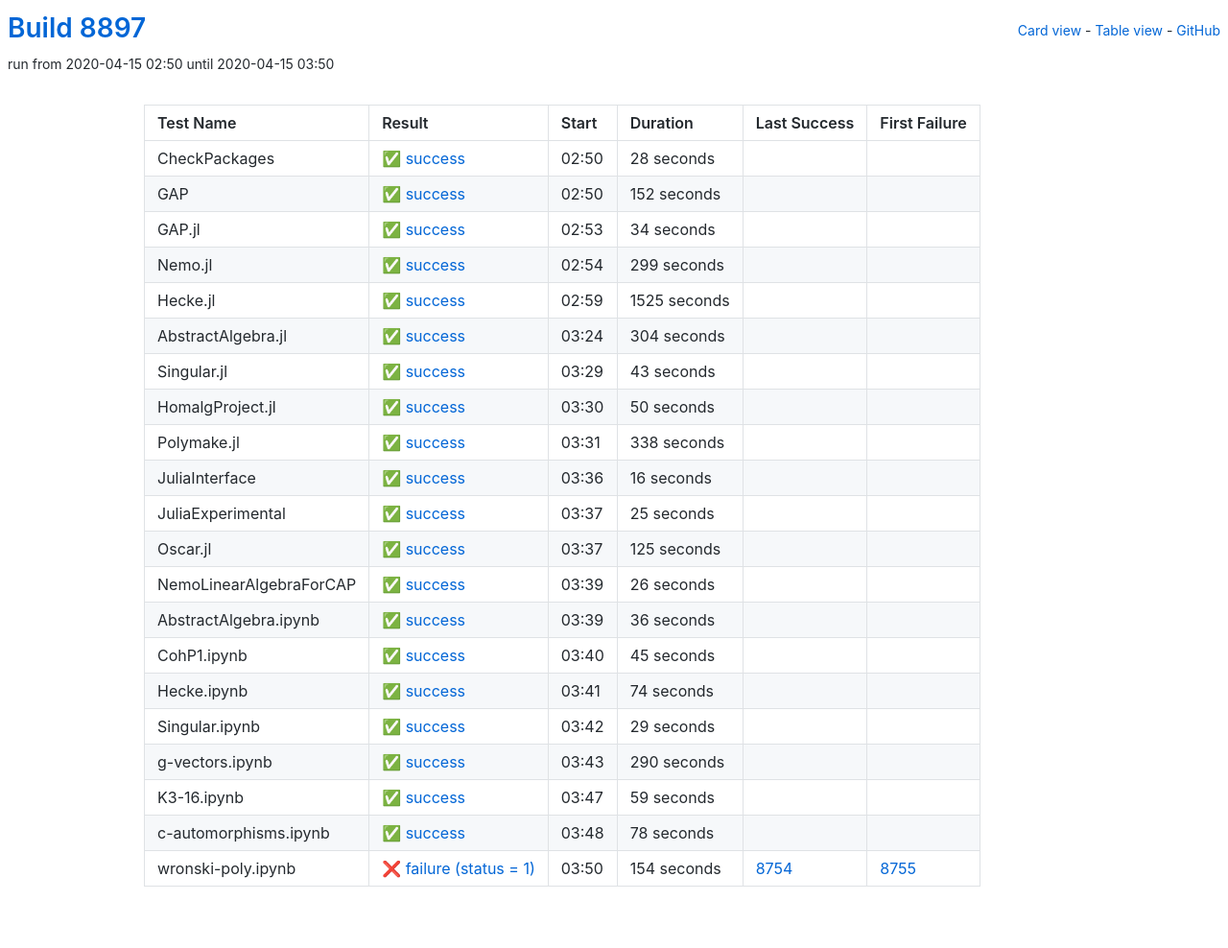
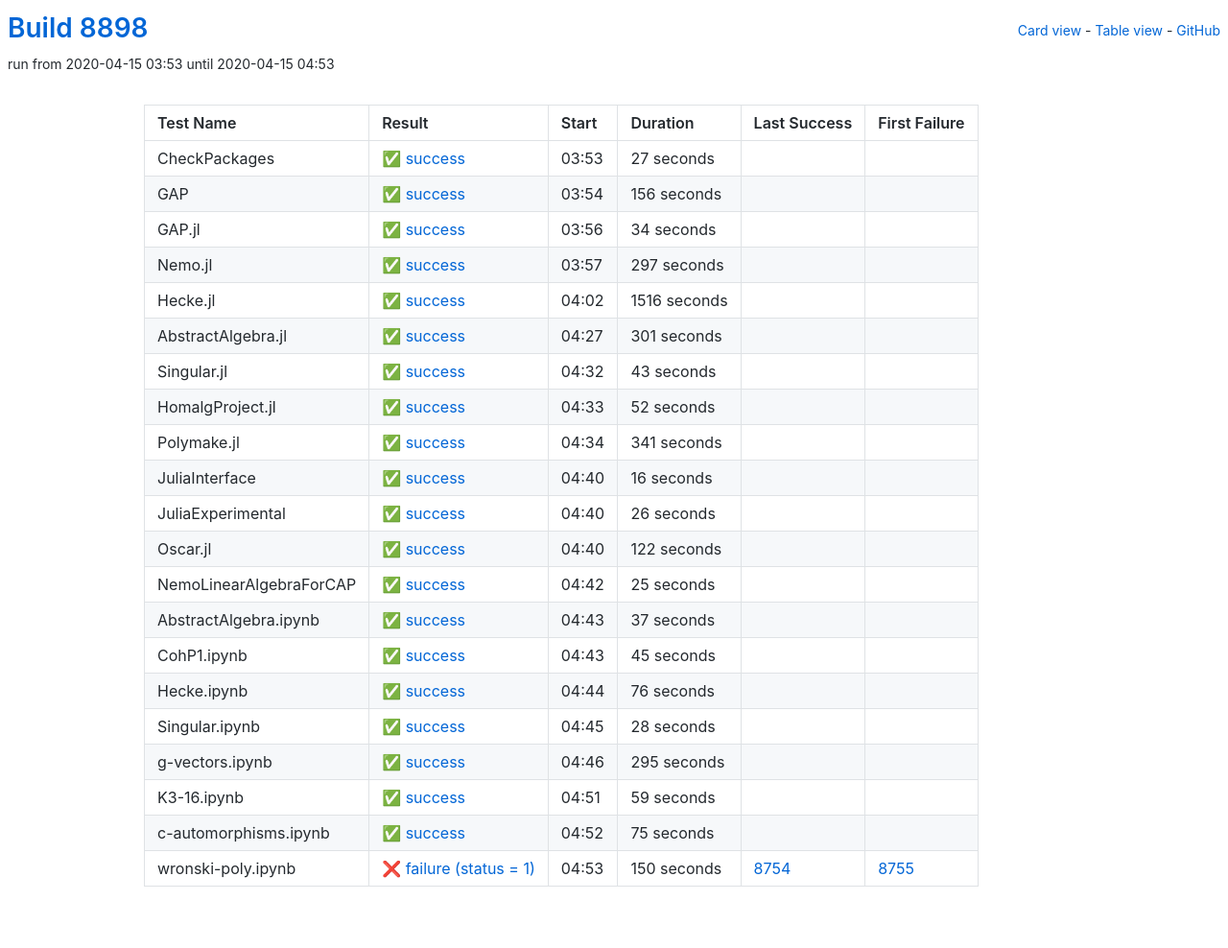
Before and after one commit to oscar-system/oscar-ci-status, a Jekyll site: the page built from table.html, in a window 1280 px wide. Shown: the whole page at 96% size. Built offline with Jekyll 4.4.1, drawn with Linux system fonts in a browser that asks for light colours.

Commit message:
Build 8898

```diff
--- a/_data/ci.yml
+++ b/_data/ci.yml
@@ -1,27 +1,27 @@
-build: 8897
-build_url: https://oscarci.mathematik.uni-kl.de/job/oscar/8897/
+build: 8898
+build_url: https://oscarci.mathematik.uni-kl.de/job/oscar/8898/
 job: oscar
 tests:
-- duration: 28
+- duration: 27
   exitcode: 0
   first_failure: false
   first_failure_url: null
   last_success: false
   last_success_url: null
-  log: https://oscarci.mathematik.uni-kl.de/job/oscar/8897/artifact/logs/build-8897/CheckPackages.log
+  log: https://oscarci.mathematik.uni-kl.de/job/oscar/8898/artifact/logs/build-8898/CheckPackages.log
   name: CheckPackages
-  start: 2020-04-15 02:50
+  start: 2020-04-15 03:53
   status: success
   success: true
-- duration: 152
+- duration: 156
   exitcode: 0
   first_failure: false
   first_failure_url: null
   last_success: false
   last_success_url: null
-  log: https://oscarci.mathematik.uni-kl.de/job/oscar/8897/artifact/logs/build-8897/GAP.log
+  log: https://oscarci.mathematik.uni-kl.de/job/oscar/8898/artifact/logs/build-8898/GAP.log
   name: GAP
-  start: 2020-04-15 02:50
+  start: 2020-04-15 03:54
   status: success
   success: true
 - duration: 34
@@ -30,42 +30,42 @@ tests:
   first_failure_url: null
   last_success: false
   last_success_url: null
-  log: https://oscarci.mathematik.uni-kl.de/job/oscar/8897/artifact/logs/build-8897/GAP.jl.log
+  log: https://oscarci.mathematik.uni-kl.de/job/oscar/8898/artifact/logs/build-8898/GAP.jl.log
   name: GAP.jl
-  start: 2020-04-15 02:53
+  start: 2020-04-15 03:56
   status: success
   success: true
-- duration: 299
+- duration: 297
   exitcode: 0
   first_failure: false
   first_failure_url: null
   last_success: false
   last_success_url: null
-  log: https://oscarci.mathematik.uni-kl.de/job/oscar/8897/artifact/logs/build-8897/Nemo.jl.log
+  log: https://oscarci.mathematik.uni-kl.de/job/oscar/8898/artifact/logs/build-8898/Nemo.jl.log
   name: Nemo.jl
-  start: 2020-04-15 02:54
+  start: 2020-04-15 03:57
   status: success
   success: true
-- duration: 1525
+- duration: 1516
   exitcode: 0
   first_failure: false
   first_failure_url: null
   last_success: false
   last_success_url: null
-  log: https://oscarci.mathematik.uni-kl.de/job/oscar/8897/artifact/logs/build-8897/Hecke.jl.log
+  log: https://oscarci.mathematik.uni-kl.de/job/oscar/8898/artifact/logs/build-8898/Hecke.jl.log
   name: Hecke.jl
-  start: 2020-04-15 02:59
+  start: 2020-04-15 04:02
   status: success
   success: true
-- duration: 304
+- duration: 301
   exitcode: 0
   first_failure: false
   first_failure_url: null
   last_success: false
   last_success_url: null
-  log: https://oscarci.mathematik.uni-kl.de/job/oscar/8897/artifact/logs/build-8897/AbstractAlgebra.jl.log
+  log: https://oscarci.mathematik.uni-kl.de/job/oscar/8898/artifact/logs/build-8898/AbstractAlgebra.jl.log
   name: AbstractAlgebra.jl
-  start: 2020-04-15 03:24
+  start: 2020-04-15 04:27
   status: success
   success: true
 - duration: 43
@@ -74,31 +74,31 @@ tests:
   first_failure_url: null
   last_success: false
   last_success_url: null
-  log: https://oscarci.mathematik.uni-kl.de/job/oscar/8897/artifact/logs/build-8897/Singular.jl.log
+  log: https://oscarci.mathematik.uni-kl.de/job/oscar/8898/artifact/logs/build-8898/Singular.jl.log
   name: Singular.jl
-  start: 2020-04-15 03:29
+  start: 2020-04-15 04:32
   status: success
   success: true
-- duration: 50
+- duration: 52
   exitcode: 0
   first_failure: false
   first_failure_url: null
   last_success: false
   last_success_url: null
-  log: https://oscarci.mathematik.uni-kl.de/job/oscar/8897/artifact/logs/build-8897/HomalgProject.jl.log
+  log: https://oscarci.mathematik.uni-kl.de/job/oscar/8898/artifact/logs/build-8898/HomalgProject.jl.log
   name: HomalgProject.jl
-  start: 2020-04-15 03:30
+  start: 2020-04-15 04:33
   status: success
   success: true
-- duration: 338
+- duration: 341
   exitcode: 0
   first_failure: false
   first_failure_url: null
   last_success: false
   last_success_url: null
-  log: https://oscarci.mathematik.uni-kl.de/job/oscar/8897/artifact/logs/build-8897/Polymake.jl.log
+  log: https://oscarci.mathematik.uni-kl.de/job/oscar/8898/artifact/logs/build-8898/Polymake.jl.log
   name: Polymake.jl
-  start: 2020-04-15 03:31
+  start: 2020-04-15 04:34
   status: success
   success: true
 - duration: 16
@@ -107,9 +107,31 @@ tests:
   first_failure_url: null
   last_success: false
   last_success_url: null
-  log: https://oscarci.mathematik.uni-kl.de/job/oscar/8897/artifact/logs/build-8897/JuliaInterface.log
+  log: https://oscarci.mathematik.uni-kl.de/job/oscar/8898/artifact/logs/build-8898/JuliaInterface.log
   name: JuliaInterface
-  start: 2020-04-15 03:36
+  start: 2020-04-15 04:40
+  status: success
+  success: true
+- duration: 26
+  exitcode: 0
+  first_failure: false
+  first_failure_url: null
+  last_success: false
+  last_success_url: null
+  log: https://oscarci.mathematik.uni-kl.de/job/oscar/8898/artifact/logs/build-8898/JuliaExperimental.log
+  name: JuliaExperimental
+  start: 2020-04-15 04:40
+  status: success
+  success: true
+- duration: 122
+  exitcode: 0
+  first_failure: false
+  first_failure_url: null
+  last_success: false
+  last_success_url: null
+  log: https://oscarci.mathematik.uni-kl.de/job/oscar/8898/artifact/logs/build-8898/Oscar.jl.log
+  name: Oscar.jl
+  start: 2020-04-15 04:40
   status: success
   success: true
 - duration: 25
@@ -118,42 +140,20 @@ tests:
   first_failure_url: null
   last_success: false
   last_success_url: null
-  log: https://oscarci.mathematik.uni-kl.de/job/oscar/8897/artifact/logs/build-8897/JuliaExperimental.log
-  name: JuliaExperimental
-  start: 2020-04-15 03:37
+  log: https://oscarci.mathematik.uni-kl.de/job/oscar/8898/artifact/logs/build-8898/NemoLinearAlgebraForCAP.log
+  name: NemoLinearAlgebraForCAP
+  start: 2020-04-15 04:42
   status: success
   success: true
-- duration: 125
+- duration: 37
   exitcode: 0
   first_failure: false
   first_failure_url: null
   last_success: false
   last_success_url: null
-  log: https://oscarci.mathematik.uni-kl.de/job/oscar/8897/artifact/logs/build-8897/Oscar.jl.log
-  name: Oscar.jl
-  start: 2020-04-15 03:37
-  status: success
-  success: true
-- duration: 26
-  exitcode: 0
-  first_failure: false
-  first_failure_url: null
-  last_success: false
-  last_success_url: null
-  log: https://oscarci.mathematik.uni-kl.de/job/oscar/8897/artifact/logs/build-8897/NemoLinearAlgebraForCAP.log
-  name: NemoLinearAlgebraForCAP
-  start: 2020-04-15 03:39
-  status: success
-  success: true
-- duration: 36
-  exitcode: 0
-  first_failure: false
-  first_failure_url: null
-  last_success: false
-  last_success_url: null
-  log: https://oscarci.mathematik.uni-kl.de/job/oscar/8897/artifact/logs/build-8897/AbstractAlgebra.ipynb.log
+  log: https://oscarci.mathematik.uni-kl.de/job/oscar/8898/artifact/logs/build-8898/AbstractAlgebra.ipynb.log
   name: AbstractAlgebra.ipynb
-  start: 2020-04-15 03:39
+  start: 2020-04-15 04:43
   status: success
   success: true
 - duration: 45
@@ -162,42 +162,42 @@ tests:
   first_failure_url: null
   last_success: false
   last_success_url: null
-  log: https://oscarci.mathematik.uni-kl.de/job/oscar/8897/artifact/logs/build-8897/CohP1.ipynb.log
+  log: https://oscarci.mathematik.uni-kl.de/job/oscar/8898/artifact/logs/build-8898/CohP1.ipynb.log
   name: CohP1.ipynb
-  start: 2020-04-15 03:40
+  start: 2020-04-15 04:43
   status: success
   success: true
-- duration: 74
+- duration: 76
   exitcode: 0
   first_failure: false
   first_failure_url: null
   last_success: false
   last_success_url: null
-  log: https://oscarci.mathematik.uni-kl.de/job/oscar/8897/artifact/logs/build-8897/Hecke.ipynb.log
+  log: https://oscarci.mathematik.uni-kl.de/job/oscar/8898/artifact/logs/build-8898/Hecke.ipynb.log
   name: Hecke.ipynb
-  start: 2020-04-15 03:41
+  start: 2020-04-15 04:44
   status: success
   success: true
-- duration: 29
+- duration: 28
   exitcode: 0
   first_failure: false
   first_failure_url: null
   last_success: false
   last_success_url: null
-  log: https://oscarci.mathematik.uni-kl.de/job/oscar/8897/artifact/logs/build-8897/Singular.ipynb.log
+  log: https://oscarci.mathematik.uni-kl.de/job/oscar/8898/artifact/logs/build-8898/Singular.ipynb.log
   name: Singular.ipynb
-  start: 2020-04-15 03:42
+  start: 2020-04-15 04:45
   status: success
   success: true
-- duration: 290
+- duration: 295
   exitcode: 0
   first_failure: false
   first_failure_url: null
   last_success: false
   last_success_url: null
-  log: https://oscarci.mathematik.uni-kl.de/job/oscar/8897/artifact/logs/build-8897/g-vectors.ipynb.log
+  log: https://oscarci.mathematik.uni-kl.de/job/oscar/8898/artifact/logs/build-8898/g-vectors.ipynb.log
   name: g-vectors.ipynb
-  start: 2020-04-15 03:43
+  start: 2020-04-15 04:46
   status: success
   success: true
 - duration: 59
@@ -206,30 +206,30 @@ tests:
   first_failure_url: null
   last_success: false
   last_success_url: null
-  log: https://oscarci.mathematik.uni-kl.de/job/oscar/8897/artifact/logs/build-8897/K3-16.ipynb.log
+  log: https://oscarci.mathematik.uni-kl.de/job/oscar/8898/artifact/logs/build-8898/K3-16.ipynb.log
   name: K3-16.ipynb
-  start: 2020-04-15 03:47
+  start: 2020-04-15 04:51
   status: success
   success: true
-- duration: 78
+- duration: 75
   exitcode: 0
   first_failure: false
   first_failure_url: null
   last_success: false
   last_success_url: null
-  log: https://oscarci.mathematik.uni-kl.de/job/oscar/8897/artifact/logs/build-8897/c-automorphisms.ipynb.log
+  log: https://oscarci.mathematik.uni-kl.de/job/oscar/8898/artifact/logs/build-8898/c-automorphisms.ipynb.log
   name: c-automorphisms.ipynb
-  start: 2020-04-15 03:48
+  start: 2020-04-15 04:52
   status: success
   success: true
-- duration: 154
+- duration: 150
   exitcode: 1
   first_failure: 8755
   first_failure_url: https://oscarci.mathematik.uni-kl.de/job/oscar/8755/
   last_success: 8754
   last_success_url: https://oscarci.mathematik.uni-kl.de/job/oscar/8754/
-  log: https://oscarci.mathematik.uni-kl.de/job/oscar/8897/artifact/logs/build-8897/wronski-poly.ipynb.log
+  log: https://oscarci.mathematik.uni-kl.de/job/oscar/8898/artifact/logs/build-8898/wronski-poly.ipynb.log
   name: wronski-poly.ipynb
-  start: 2020-04-15 03:50
+  start: 2020-04-15 04:53
   status: failure
   success: false
```
Also changed, not shown: README.md.
